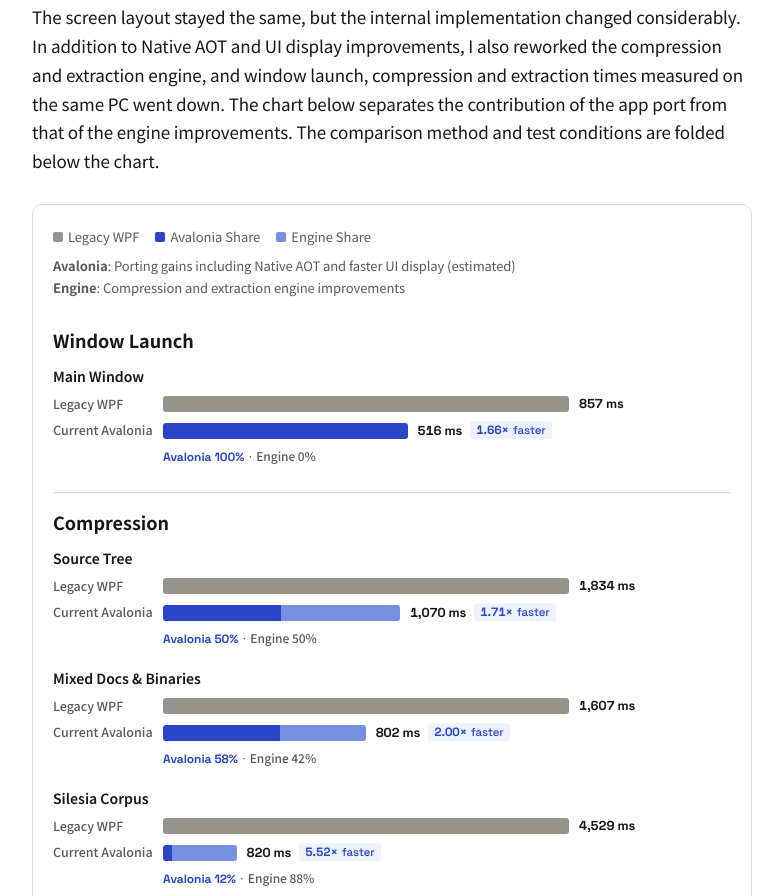
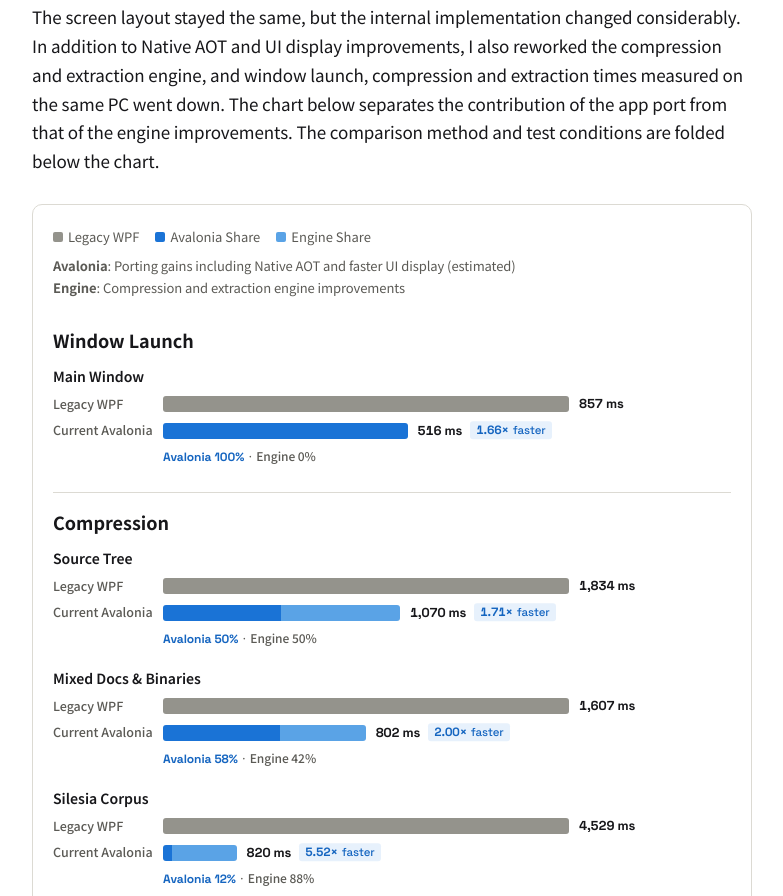
Before and after one commit to ezlab-repo/ezlab-repo.github.io, a plain HTML site: page ezzip-port-challenge/index.html in a window 1280 px wide. Shown: the part 4884-5780 px from the top of the page, without its empty margins (248-1031 px from the left). Drawn offline with Linux system fonts and the light colour scheme.

Commit message:
Rework port challenge accent colors to match the sky-blue footer
Light and dark accents now share the favicon and footer sky-blue hue. Light mode splits text, Avalonia bar and engine bar into three clear blues; dark mode drops the indigo tone.

```diff
--- a/ezzip-port-challenge/index.html
+++ b/ezzip-port-challenge/index.html
@@ -15,22 +15,25 @@
     --line:#dcdad3;
     --bg:#ffffff;
     --code:#ecebe6;
-    --ava:#2a45c7;
-    --accent:#2a45c7;
-    --engine:#7590e0;
+    --ava:#1a73d6;
+    --accent:#1565c0;
+    --engine:#5aa3e6;
     --neutral:#94938c;
-    --accent-soft:#edf2fc;
-    --accent-line:#bacdf8;
+    --accent-soft:#e7f1fc;
+    --accent-line:#b5d5f3;
     --neutral-soft:#dcdad3;
     --strong:#000;
-    --timing-w:#a8baf0;
-    --timing-j:#5f7ad6;
+    --timing-w:#b5d5f3;
+    --timing-j:#5aa3e6;
     color-scheme:light;
     --font-sans:"Noto Sans KR", "Noto Sans JP", -apple-system, BlinkMacSystemFont, "Segoe UI", Roboto, "Hiragino Sans", "Hiragino Kaku Gothic ProN", Meiryo, sans-serif;
     --font-data:"Space Grotesk", "Noto Sans KR", sans-serif;
   }
   /* 다크 모드: 첫 화면은 OS 설정, 위 바의 전환 버튼으로 바꾸면 그 선택을 기억한다(<head> 스크립트가 data-theme 를 칠하기 전에 정한다).
-     막대색은 바탕 대비 3:1 이상을 지키고, 의미(Avalonia 가장 눈에 띔·엔진 중간·WPF 회색)는 유지한다 */
+     강조색은 두 테마 모두 파비콘·제목 아이콘(#5fa0dc)·글 끝 서울 그림과 같은 하늘색(색상 209~212°, 채도 0.72~0.80)이다.
+     라이트는 글자(--accent)·막대(--ava)·옅은 막대(--engine) 세 단계로 나눈다: 글자만 4.5:1 을 넘게 짙게, 막대는 서울 그림처럼 밝게.
+     엔진 막대는 흰 바탕 대비 2.7:1 로 3:1 에 조금 못 미치지만 기여율을 막대 아래 글자로도 적어 색에만 기대지 않는다.
+     의미(Avalonia 가장 눈에 띔·엔진 옅게·WPF 따뜻한 회색)는 두 테마 모두 같다 */
   :root[data-theme="dark"] {
     color-scheme:dark;
     --fg:#e8e7e3;
@@ -38,16 +41,16 @@
     --line:#34332f;
     --bg:#141416;
     --code:#232320;
-    --ava:#8ea2ff;
-    --accent:#8ea2ff;
-    --engine:#5468c4;
+    --ava:#5fa0dc;
+    --accent:#5fa0dc;
+    --engine:#42698f;
     --neutral:#7c7b74;
-    --accent-soft:#1d2444;
-    --accent-line:#3a4a8a;
+    --accent-soft:#1b2530;
+    --accent-line:#2e4760;
     --neutral-soft:#3a3934;
     --strong:#fff;
-    --timing-w:#3a4a8a;
-    --timing-j:#5468c4;
+    --timing-w:#2f4a63;
+    --timing-j:#42698f;
   }
   * { box-sizing:border-box; }
   html:lang(zh-Hant) { --font-sans:"Noto Sans TC", "Noto Sans KR", -apple-system, BlinkMacSystemFont, "Segoe UI", Roboto, "Microsoft JhengHei", "PingFang TC", sans-serif; }
```
